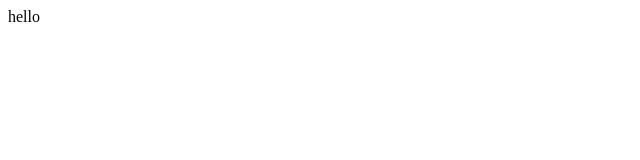
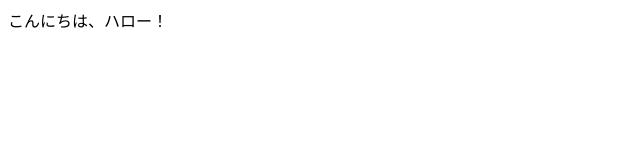
Before and after one commit to kutida/portfolio, a plain HTML site: page hello.html in a window 1280 px wide. Shown: the whole page, without its empty margins (0-640 px from the left). Drawn offline with Linux system fonts and the light colour scheme.

Commit message:
Update hello.html

```diff
--- a/hello.html
+++ b/hello.html
@@ -1,6 +1,6 @@
 <html>
   <head></head>
   <body>
-    hello
+    こんにちは、ハロー！
   </body>
 </html>
```
